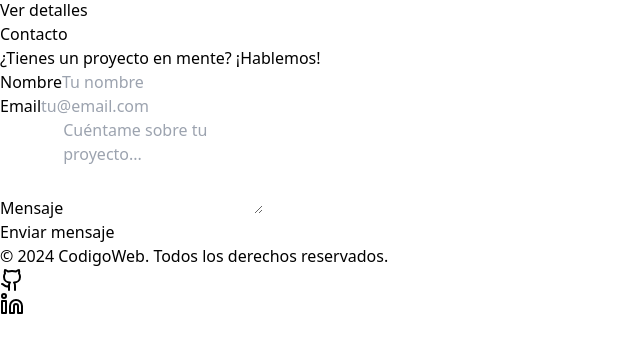
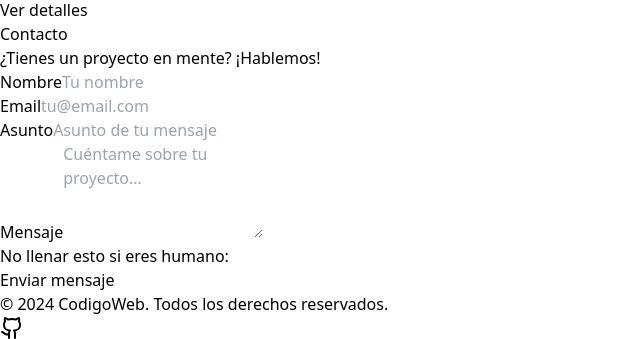
Before and after one commit to lordlez/codigo-web, a React (Vite) app: page / in a window 1280 px wide. Shown: the part 1928-2267 px from the top of the page, without its empty margins (0-640 px from the left). Before the commit the page ends 2244 px from the top, so only its background shows below. Built offline with nearby package versions, Linux system fonts and the light colour scheme.

Commit message:
add validation to form

```diff
--- a/package.json
+++ b/package.json
@@ -10,6 +10,7 @@
     "preview": "vite preview"
   },
   "dependencies": {
+    "@formspree/react": "^2.5.1",
     "lucide-react": "^0.469.0",
     "react": "^18.3.1",
     "react-dom": "^18.3.1"
--- a/src/components/Contact.tsx
+++ b/src/components/Contact.tsx
@@ -1,6 +1,64 @@
-import React from "react";
+import React, { useState, FormEvent } from "react";
+import { useForm, ValidationError } from "@formspree/react";
 
-const Contact = () => {
+interface FormErrors {
+  name?: string;
+  email?: string;
+  subject?: string;
+  message?: string;
+}
+
+const Contact: React.FC = () => {
+  const [state, handleSubmit] = useForm("mlddlgkw");
+  const [errors, setErrors] = useState<FormErrors>({});
+
+  const validateForm = (e: FormEvent<HTMLFormElement>) => {
+    e.preventDefault();
+    const newErrors: FormErrors = {};
+    const target = e.target as typeof e.target & {
+      name: { value: string };
+      email: { value: string };
+      subject: { value: string };
+      message: { value: string };
+    };
+
+    const name = target.name.value;
+    const email = target.email.value;
+    const subject = target.subject.value;
+    const message = target.message.value;
+
+    if (name.length < 2)
+      newErrors.name = "El nombre debe tener al menos 2 caracteres";
+    if (!/^\S+@\S+\.\S+$/.test(email)) newErrors.email = "Email inválido";
+    if (subject.length < 3)
+      newErrors.subject = "El asunto debe tener al menos 3 caracteres";
+    if (message.length < 10)
+      newErrors.message = "El mensaje debe tener al menos 10 caracteres";
+
+    setErrors(newErrors);
+
+    if (Object.keys(newErrors).length === 0) {
+      handleSubmit(e);
+    }
+  };
+
+  if (state.succeeded) {
+    return (
+      <section id="contacto" className="py-20 bg-gray-50">
+        <div className="max-w-7xl mx-auto px-4 sm:px-6 lg:px-8">
+          <div className="text-center">
+            <h2 className="text-3xl font-extrabold text-gray-900 sm:text-4xl">
+              ¡Gracias por tu mensaje!
+            </h2>
+            <p className="mt-4 text-xl text-gray-500">
+              Me pondré en contacto contigo pronto.
+            </p>
+          </div>
+        </div>
+      </section>
+    );
+  }
+
   return (
     <section id="contacto" className="py-20 bg-gray-50">
       <div className="max-w-7xl mx-auto px-4 sm:px-6 lg:px-8">
@@ -14,7 +72,7 @@ const Contact = () => {
         </div>
 
         <div className="mt-20 max-w-lg mx-auto">
-          <form className="grid grid-cols-1 gap-6">
+          <form onSubmit={validateForm} className="grid grid-cols-1 gap-6">
             <div>
               <label
                 htmlFor="name"
@@ -26,8 +84,18 @@ const Contact = () => {
                 type="text"
                 name="name"
                 id="name"
-                className="mt-1 block w-full rounded-md border-gray-300 shadow-sm focus:border-indigo-500 focus:ring-indigo-500"
+                className="mt-1 block w-full rounded-md border-gray-300 shadow-sm focus:border-indigo-500 focus:ring-indigo-500 px-3 py-2"
                 placeholder="Tu nombre"
+                required
+              />
+              {errors.name && (
+                <p className="text-red-500 text-sm mt-1">{errors.name}</p>
+              )}
+              <ValidationError
+                prefix="Name"
+                field="name"
+                errors={state.errors}
+                className="text-red-500 text-sm mt-1"
               />
             </div>
 
@@ -42,8 +110,44 @@ const Contact = () => {
                 type="email"
                 name="email"
                 id="email"
-                className="mt-1 block w-full rounded-md border-gray-300 shadow-sm focus:border-indigo-500 focus:ring-indigo-500"
+                className="mt-1 block w-full rounded-md border-gray-300 shadow-sm focus:border-indigo-500 focus:ring-indigo-500 px-3 py-2"
                 placeholder="tu@email.com"
+                required
+              />
+              {errors.email && (
+                <p className="text-red-500 text-sm mt-1">{errors.email}</p>
+              )}
+              <ValidationError
+                prefix="Email"
+                field="email"
+                errors={state.errors}
+                className="text-red-500 text-sm mt-1"
+              />
+            </div>
+
+            <div>
+              <label
+                htmlFor="subject"
+                className="block text-sm font-medium text-gray-700"
+              >
+                Asunto
+              </label>
+              <input
+                type="text"
+                name="subject"
+                id="subject"
+                className="mt-1 block w-full rounded-md border-gray-300 shadow-sm focus:border-indigo-500 focus:ring-indigo-500 px-3 py-2"
+                placeholder="Asunto de tu mensaje"
+                required
+              />
+              {errors.subject && (
+                <p className="text-red-500 text-sm mt-1">{errors.subject}</p>
+              )}
+              <ValidationError
+                prefix="Subject"
+                field="subject"
+                errors={state.errors}
+                className="text-red-500 text-sm mt-1"
               />
             </div>
 
@@ -58,17 +162,33 @@ const Contact = () => {
                 id="message"
                 name="message"
                 rows={4}
-                className="mt-1 block w-full rounded-md border-gray-300 shadow-sm focus:border-indigo-500 focus:ring-indigo-500"
+                className="mt-1 block w-full rounded-md border-gray-300 shadow-sm focus:border-indigo-500 focus:ring-indigo-500 px-3 py-2"
                 placeholder="Cuéntame sobre tu proyecto..."
+                required
               />
+              {errors.message && (
+                <p className="text-red-500 text-sm mt-1">{errors.message}</p>
+              )}
+              <ValidationError
+                prefix="Message"
+                field="message"
+                errors={state.errors}
+                className="text-red-500 text-sm mt-1"
+              />
+            </div>
+
+            <div className="hidden">
+              <label htmlFor="bot-field">No llenar esto si eres humano:</label>
+              <input name="bot-field" />
             </div>
 
             <div>
               <button
                 type="submit"
-                className="w-full flex justify-center py-3 px-4 border border-transparent rounded-md shadow-sm text-sm font-medium text-white bg-indigo-600 hover:bg-indigo-700 focus:outline-none focus:ring-2 focus:ring-offset-2 focus:ring-indigo-500"
+                disabled={state.submitting}
+                className="w-full flex justify-center py-3 px-4 border border-transparent rounded-md shadow-sm text-sm font-medium text-white bg-indigo-600 hover:bg-indigo-700 focus:outline-none focus:ring-2 focus:ring-offset-2 focus:ring-indigo-500 disabled:opacity-50"
               >
-                Enviar mensaje
+                {state.submitting ? "Enviando..." : "Enviar mensaje"}
               </button>
             </div>
           </form>
```
Also changed, not shown: 1 other file (tests, documents, lock files or other folders).
